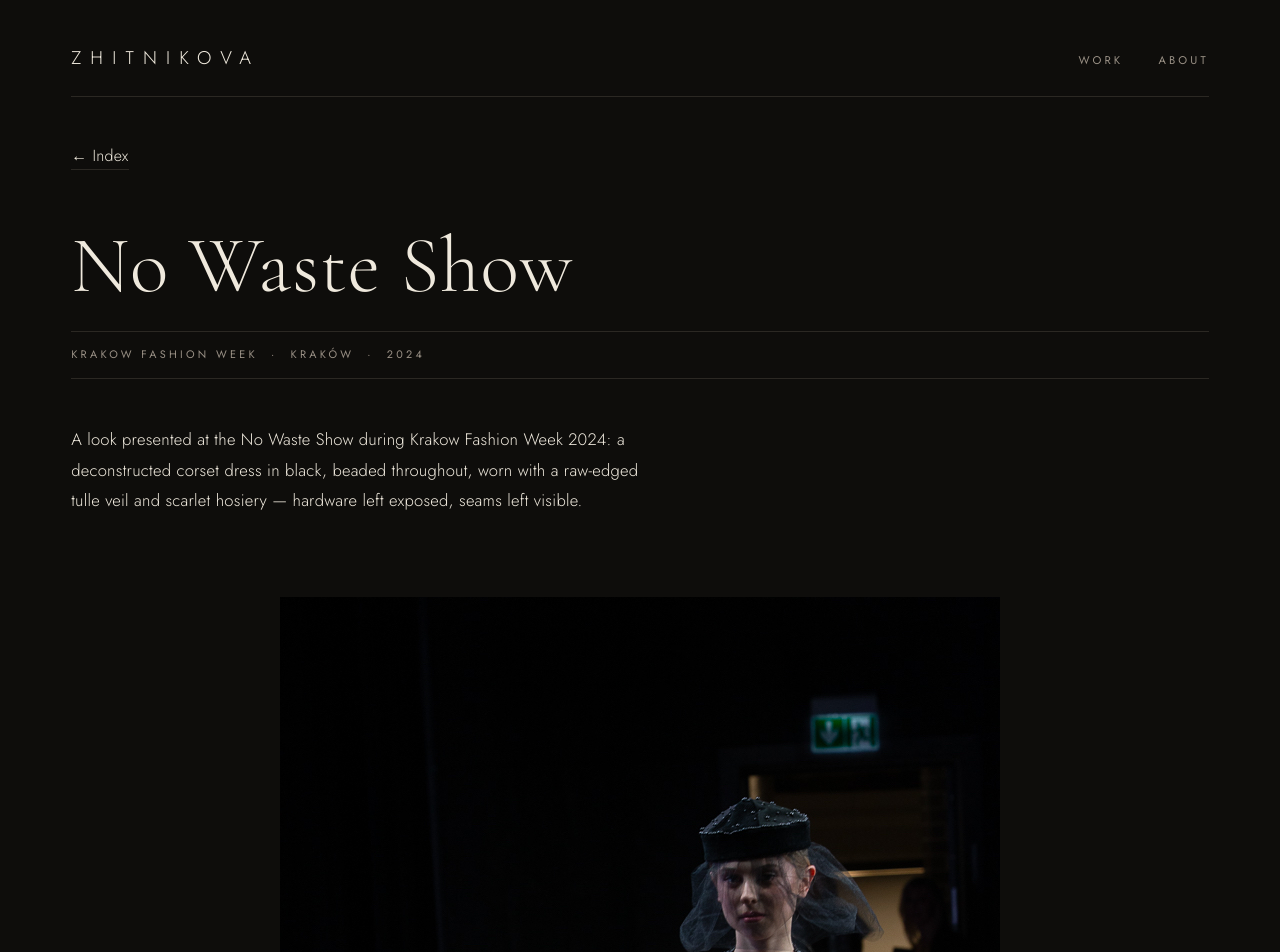
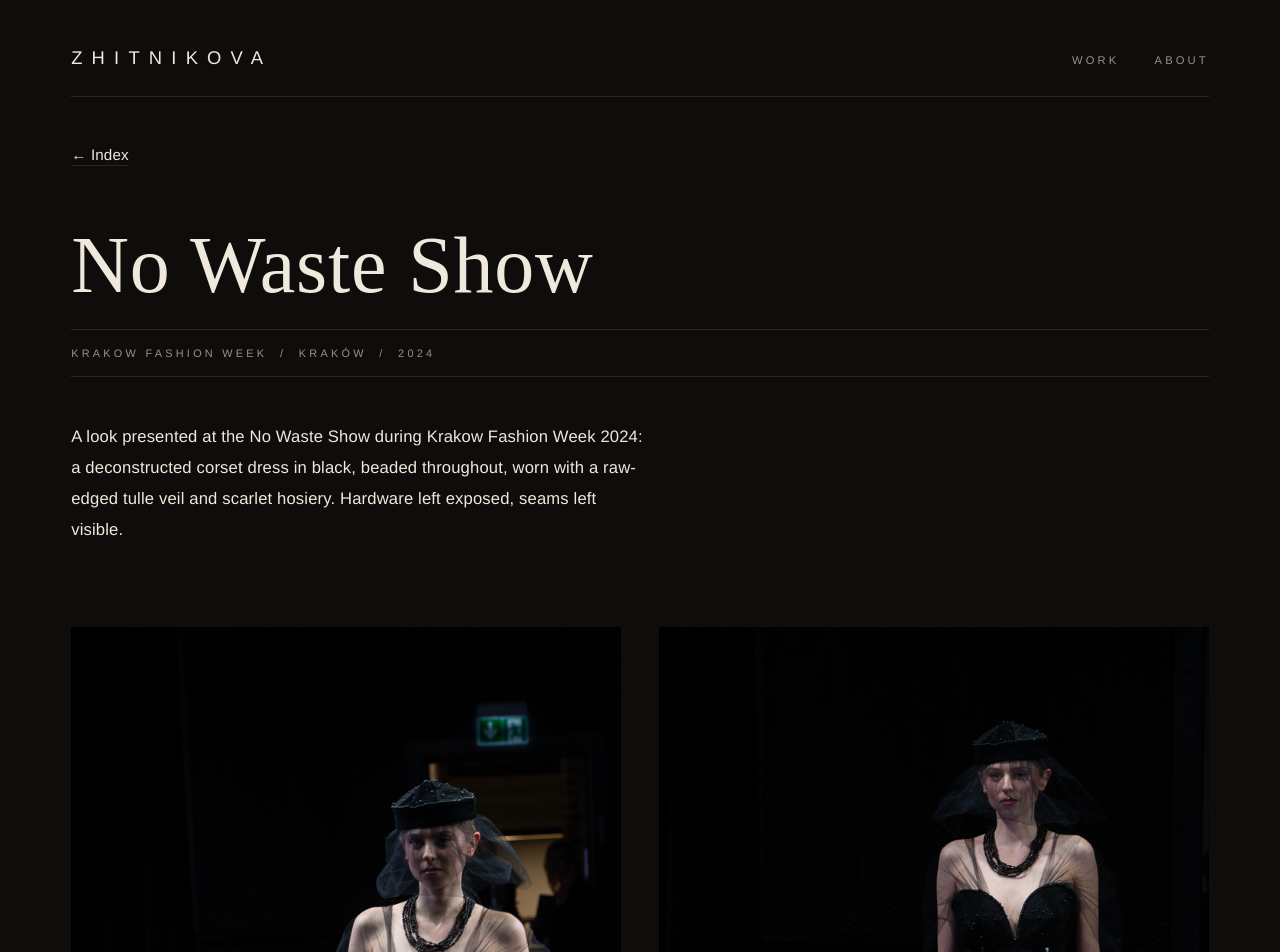
Before and after one commit to pzhitnikova/pzhitnikova.github.io, a Jekyll site: the page built from _projects/no-waste-show.md, in a window 1280 px wide. Shown: the top 952 px of the page. Built offline with Jekyll 4.4.1, drawn with Linux system fonts in a browser that asks for light colours; some of the changed text lies outside the part shown.

Commit message:
Diptych lookbook, house typography
Photos in side-by-side pairs with the video centered below. Helvetica
and Times italic replace the webfont pairing; plain punctuation in
meta line and captions. No external font dependency.

Co-Authored-By: Claude Fable 5 <noreply@anthropic.com>

```diff
--- a/_layouts/default.html
+++ b/_layouts/default.html
@@ -20,9 +20,6 @@
   <meta property="og:image" content="{{ page.og_image | absolute_url }}">
   <meta name="twitter:card" content="summary_large_image">
   {%- endif -%}
-  <link rel="preconnect" href="https://fonts.googleapis.com">
-  <link rel="preconnect" href="https://fonts.gstatic.com" crossorigin>
-  <link href="https://fonts.googleapis.com/css2?family=Cormorant+Garamond:ital,wght@0,300;0,400;0,500;1,300;1,400&family=Jost:ital,wght@0,200;0,300;0,400;0,500;1,300&display=swap" rel="stylesheet">
   <link rel="stylesheet" href="{{ '/assets/css/main.css' | relative_url }}">
 </head>
 <body>
--- a/_layouts/project.html
+++ b/_layouts/project.html
@@ -15,7 +15,7 @@ layout: default
     {%- if page.location %}{% assign meta = meta | push: page.location %}{% endif -%}
     {%- if page.year %}{% assign year_s = page.year | append: "" %}{% assign meta = meta | push: year_s %}{% endif -%}
     {%- if meta.size > 0 -%}
-    <p class="label project-meta">{{ meta | join: " &nbsp;&middot;&nbsp; " }}</p>
+    <p class="label project-meta">{{ meta | join: " &nbsp;/&nbsp; " }}</p>
     {%- endif -%}
   </header>
 
--- a/_projects/no-waste-show.md
+++ b/_projects/no-waste-show.md
@@ -8,11 +8,11 @@ cover: 02.jpg
 og_image: /assets/projects/no-waste-show/02.jpg
 video: runway.mp4
 video_poster: poster.jpg
-video_caption: Runway — Krakow Fashion Week 2024
+video_caption: Runway, Krakow Fashion Week 2024
 ---
 
 <!-- Sostituisci questo testo con il tuo concept statement (2-4 frasi). -->
 
 A look presented at the No Waste Show during Krakow Fashion Week 2024: a
 deconstructed corset dress in black, beaded throughout, worn with a raw-edged
-tulle veil and scarlet hosiery — hardware left exposed, seams left visible.
+tulle veil and scarlet hosiery. Hardware left exposed, seams left visible.
--- a/assets/css/main.css
+++ b/assets/css/main.css
@@ -1,7 +1,7 @@
 /* ═══════════════════════════════════════════════════════════════
    ZHITNIKOVA — Backstage Noir
    Editorial runway portfolio: near-black stage, ivory type,
-   scarlet accent. Cormorant Garamond (display) + Jost (labels).
+   scarlet accent. House typography: Helvetica + Times italic.
    ═══════════════════════════════════════════════════════════════ */
 
 :root {
@@ -11,8 +11,8 @@
   --ink-dim:   #9a9186;
   --rule:      #2b2823;
   --accent:    #d92632;
-  --serif:     'Cormorant Garamond', 'Times New Roman', serif;
-  --sans:      'Jost', 'Century Gothic', 'Futura', sans-serif;
+  --serif:     'Times New Roman', Times, Georgia, serif;
+  --sans:      'Helvetica Neue', Helvetica, Arial, sans-serif;
   --measure:   62ch;
   --gutter:    clamp(1.25rem, 4vw, 3.5rem);
 }
@@ -33,10 +33,10 @@ body {
   background: var(--bg);
   color: var(--ink);
   font-family: var(--sans);
-  font-weight: 300;
-  font-size: 1.0rem;
+  font-weight: 400;
+  font-size: .95rem;
   line-height: 1.75;
-  letter-spacing: .015em;
+  letter-spacing: .01em;
   -webkit-font-smoothing: antialiased;
   text-rendering: optimizeLegibility;
 }
@@ -54,7 +54,7 @@ a:focus-visible, button:focus-visible {
 
 .serif {
   font-family: var(--serif);
-  font-weight: 300;
+  font-weight: 400;
   letter-spacing: .01em;
 }
 
@@ -100,7 +100,7 @@ a:focus-visible, button:focus-visible {
 
 .mast {
   font-family: var(--sans);
-  font-weight: 300;
+  font-weight: 400;
   font-size: clamp(.95rem, 2.4vw, 1.15rem);
   letter-spacing: .5em;
   margin-right: -.5em; /* compensa lo spazio dell'ultima lettera */
@@ -257,23 +257,28 @@ a:focus-visible, button:focus-visible {
 .project-details dt { padding-top: .2em; }
 .project-details dd { margin: 0; font-size: .96rem; }
 
-/* Lookbook: flusso verticale, le foto respirano nel nero */
+/* Lookbook: dittico — foto a coppie, video centrato sotto */
 .lookbook {
   margin: clamp(3.5rem, 9vh, 6rem) 0 0;
-  display: flex;
-  flex-direction: column;
-  align-items: center;
-  gap: clamp(3rem, 8vh, 5.5rem);
+  display: grid;
+  grid-template-columns: 1fr 1fr;
+  align-items: start;
+  gap: clamp(2.5rem, 6vh, 4rem) clamp(1.5rem, 3vw, 2.5rem);
 }
 
 .look {
   margin: 0;
-  width: min(100%, 720px);
+  width: 100%;
 }
 
 .look img { width: 100%; }
 
-.look-video { width: min(100%, 960px); }
+.look-video {
+  grid-column: 1 / -1;
+  justify-self: center;
+  width: min(100%, 960px);
+  margin-top: clamp(1rem, 3vh, 2rem);
+}
 
 .look-video video { width: 100%; }
 
@@ -375,4 +380,6 @@ a:focus-visible, button:focus-visible {
   .site-head { flex-direction: column; gap: 1.1rem; align-items: flex-start; }
   .project-details > div { grid-template-columns: 1fr; gap: .2rem; }
   .foot-copy { margin-left: 0; }
+  .lookbook { grid-template-columns: 1fr; }
+  .look-video { width: 100%; }
 }
```
